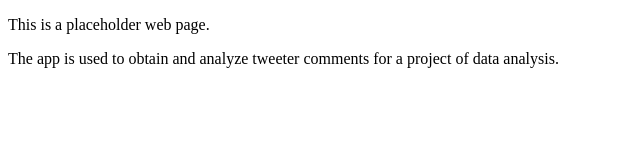
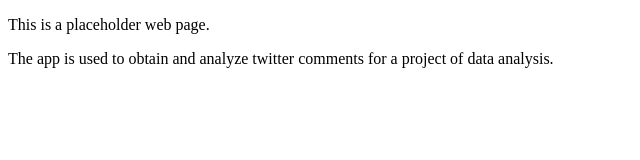
Before and after one commit to CarminaP/CarminaP.github.io, a plain HTML site: page advDB/index.html in a window 1280 px wide. Shown: the full height of the page, 0-640 px from the left. Drawn offline with Linux system fonts and the light colour scheme.

Commit message:
spelling error

```diff
--- a/advDB/index.html
+++ b/advDB/index.html
@@ -5,7 +5,7 @@
 <body>
 <div>
 <p> This is a placeholder web page.</p>
-<p>The app is used to obtain and analyze tweeter comments for a project of data analysis.</p>
+<p>The app is used to obtain and analyze twitter comments for a project of data analysis.</p>
 </div>
 </body>
 </html>
```
